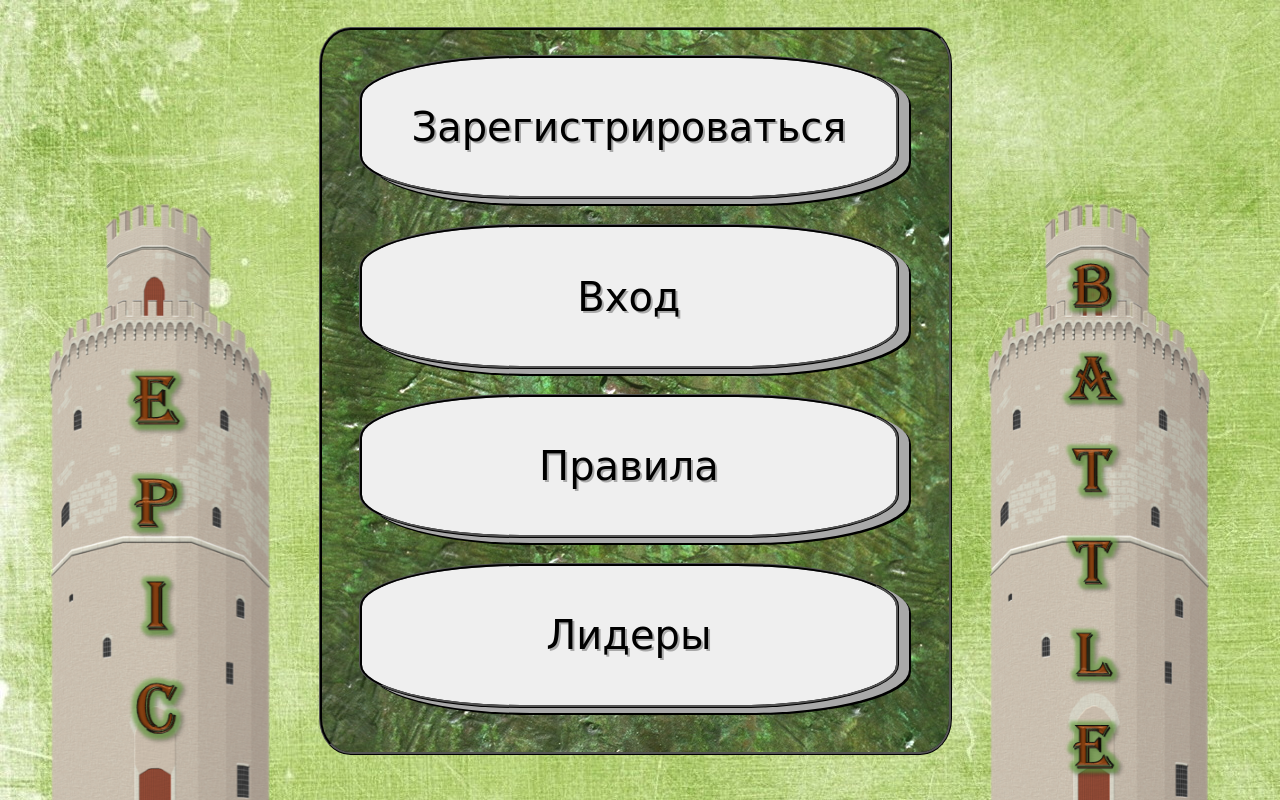
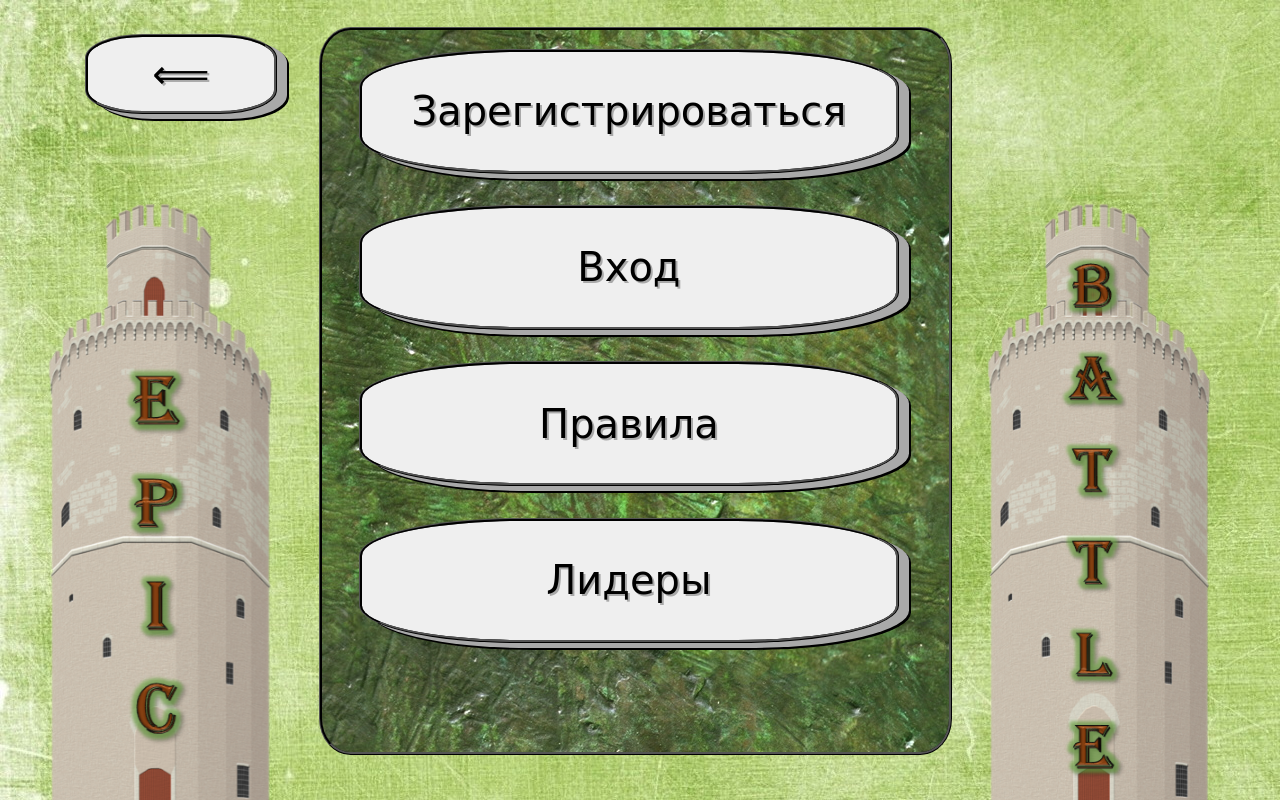
Before and after one commit to frontend-park-mail-ru/2017_2_Chunk, a web app: file public/auth.html in a window 1280 px wide. Run offline with its HTML, style and script files only (its server is not run), Linux system fonts and the light colour scheme.

Commit message:
fix panel height and code style

```diff
--- a/public/CSS/index.css
+++ b/public/CSS/index.css
@@ -16,8 +16,7 @@ div.panel {
 
     position: relative;
     width: 50%;
-    height: 95%;
-    min-height: 550px;
+    min-height: 95%;
     min-width: 300px;
     margin: 1.5% auto;
     border-radius:5%;
@@ -30,9 +29,10 @@ div.panel {
     box-shadow: 10px 5px darkgrey , 12px 7px black;
     border-radius: 30%;
     width: 86%;
-    height: 20%;
+    height: 125px;
     margin-left: 6%;
-    margin-top: 4%;
+    margin-top: 3%;
+    margin-bottom: 2%;
     border: ridge black;
 }
 .panel button:hover, input[type=submit]:hover {
@@ -49,18 +49,15 @@ div.panel {
 
 /*Кнопки навигации*/
 button.navigation {
+    position: fixed;
+    margin-top: 2%;
+    height: 10%;
     width: 15%;
-    position: relative;
+    min-height: 60px;
 }
-button.back {
-    float: left;
-}
-button.forward {
-    float: right;
-    margin-right: 7%;
-}
-button.forward:active {
+button.navigation:active {
     margin-right: 5%;
+    margin-top: 3%;
 }
 
 
--- a/public/auth.html
+++ b/public/auth.html
@@ -11,7 +11,7 @@
 <body>
 
 <nav class="panel">
-    <button class="navigation back" hidden>⟸</button>
+    <button class="navigation back">⟸</button>
 </nav>
 
 <div class="page panel main">
--- a/public/javascript/script.js
+++ b/public/javascript/script.js
@@ -14,6 +14,7 @@ window.onload = function() {
     for (let i = 0; i < buttonsMenu.length; ++i) {
         buttonsMenu[i].addEventListener('click', event => {
             let new_page = document.getElementsByClassName(event.target.name)[0];
+            if (!new_page) return;
             buttonBack.currentPage = new_page;
             buttonBack.button.hidden = false;
             new_page.hidden = false;
@@ -21,7 +22,7 @@ window.onload = function() {
         }, false);
     }
     // Настройка перехода по кнопке "Назад"
-    buttonBack.button.addEventListener('click', function(event) {
+    buttonBack.button.addEventListener('click', event => {
         buttonBack.currentPage.hidden = true;
         buttonBack.button.hidden = true;
         pageMain.hidden = false;
```
Also changed, not shown: other parts of public/auth.html (+31 -5 lines).
